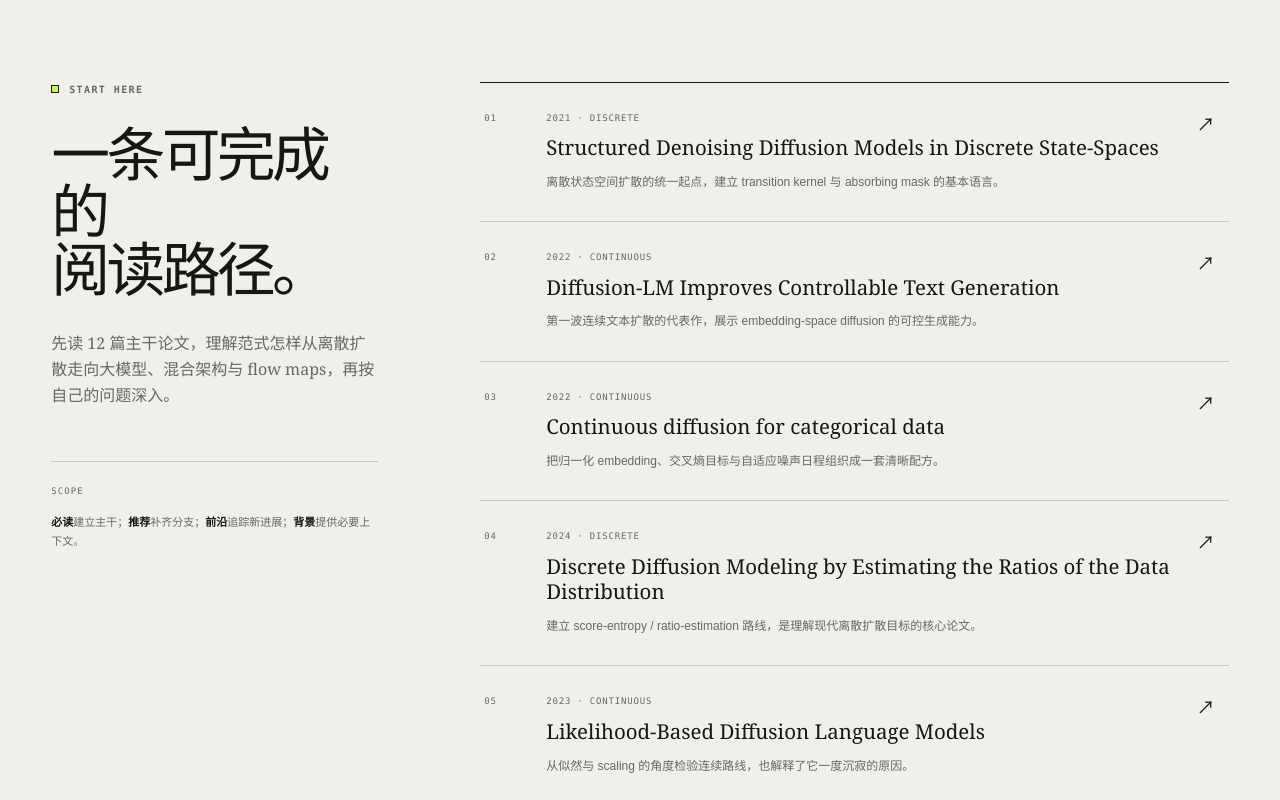
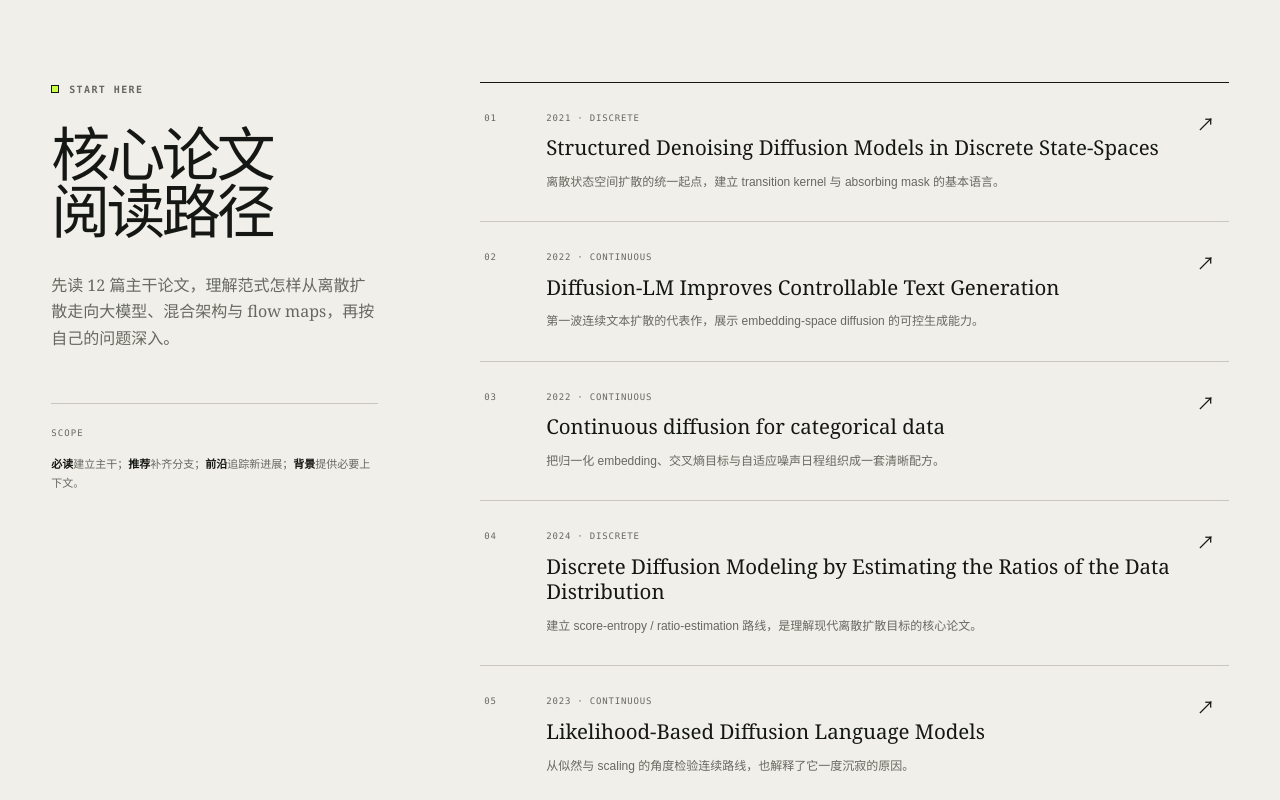
Before and after one commit to zju-pil-lab/dllm-reading-map, a Next.js app: page / in a window 1280 px wide. Shown: the part 940-1740 px from the top of the page. Built offline with nearby package versions, Linux system fonts and the light colour scheme; no server answers.

Commit message:
Refine section headings for an academic tone

```diff
--- a/app/page.tsx
+++ b/app/page.tsx
@@ -76,7 +76,7 @@ export default function Home() {
       <section className="section path-section" id="start">
         <div className="section-heading sticky-heading">
           <p className="eyebrow"><span /> START HERE</p>
-          <h2>一条可完成的<br />阅读路径。</h2>
+          <h2>核心论文<br />阅读路径</h2>
           <p>先读 12 篇主干论文，理解范式怎样从离散扩散走向大模型、混合架构与 flow maps，再按自己的问题深入。</p>
           <div className="scope-note">
             <span>SCOPE</span>
@@ -124,7 +124,7 @@ export default function Home() {
       <section className="section map-section" id="map">
         <div className="section-heading">
           <p className="eyebrow"><span /> BROWSE BY FAMILY</p>
-          <h2>类别是主地图，<br />时间是过滤器。</h2>
+          <h2>方法分类与<br />时间索引</h2>
           <p>主类别只回答一个稳定问题：生成过程主要在哪种状态空间运行？训练阶段、目标函数、能力与系统技巧则作为标签。</p>
         </div>
         <div className="family-grid">
@@ -157,7 +157,7 @@ export default function Home() {
       <section className="update-section" id="updates">
         <div className="update-lead">
           <p className="eyebrow"><span /> LIVING COLLECTION</p>
-          <h2>让更新成为流程，<br />而不是记忆。</h2>
+          <h2>论文收录与<br />更新机制</h2>
         </div>
         <div className="update-steps">
           <article><span>01 / DISCOVER</span><h3>每周发现</h3><p>按 dLLM、masked diffusion、flow map、block diffusion 等关键词检索 arXiv 候选。</p></article>
@@ -169,7 +169,7 @@ export default function Home() {
       <section className="source-section" id="contribute">
         <div>
           <p className="eyebrow"><span /> SOURCES & CREDIT</p>
-          <h2>开放，但不失去出处。</h2>
+          <h2>资料来源与引用说明</h2>
         </div>
         <div className="source-list">
           <a href="https://sander.ai/2026/08/24/continuous-dlms.html?v=1" target="_blank" rel="noreferrer">
```
